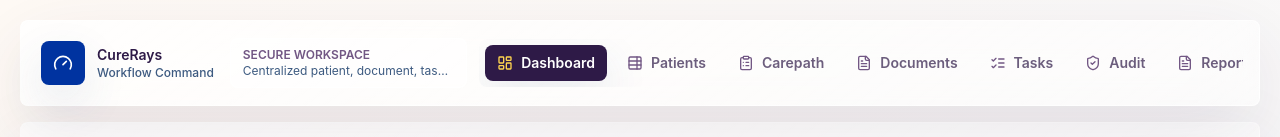
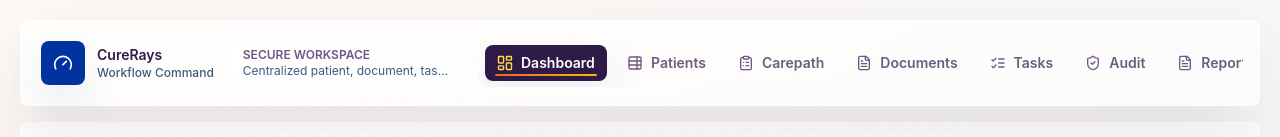
Before and after one commit to RastyFullStaxx/CureRays-CRMS, a Next.js app: page / in a window 1280 px wide. Shown: the top 137 px of the page. Built offline with nearby package versions, Linux system fonts and the light colour scheme.

Commit message:
reverted full UI

```diff
--- a/app/globals.css
+++ b/app/globals.css
@@ -48,6 +48,51 @@ input {
   backdrop-filter: blur(26px);
 }
 
+.page-transition {
+  animation: page-enter 420ms cubic-bezier(0.22, 1, 0.36, 1) both;
+  transform-origin: top center;
+}
+
+.nav-item {
+  position: relative;
+  isolation: isolate;
+  transition:
+    color 220ms ease,
+    background-color 220ms ease,
+    box-shadow 220ms ease,
+    transform 220ms ease;
+}
+
+.nav-item:hover {
+  transform: translateY(-1px);
+}
+
+.nav-item-active {
+  animation: nav-select 340ms cubic-bezier(0.22, 1, 0.36, 1) both;
+}
+
+.nav-item-active::after {
+  position: absolute;
+  right: 10px;
+  bottom: 5px;
+  left: 10px;
+  height: 2px;
+  border-radius: 999px;
+  background: linear-gradient(90deg, var(--orange), var(--amber));
+  content: "";
+  opacity: 0.95;
+}
+
+.nav-icon {
+  transition:
+    color 220ms ease,
+    transform 220ms ease;
+}
+
+.nav-item-active .nav-icon {
+  transform: scale(1.08);
+}
+
 .soft-border {
   border: 1px solid rgba(46, 26, 71, 0.08);
 }
@@ -70,3 +115,43 @@ input {
   background: rgba(114, 87, 132, 0.28);
   border-radius: 999px;
 }
+
+@keyframes page-enter {
+  from {
+    opacity: 0;
+    transform: translateY(10px) scale(0.996);
+    filter: blur(5px);
+  }
+
+  to {
+    opacity: 1;
+    transform: translateY(0) scale(1);
+    filter: blur(0);
+  }
+}
+
+@keyframes nav-select {
+  from {
+    transform: translateY(1px) scale(0.98);
+  }
+
+  to {
+    transform: translateY(0) scale(1);
+  }
+}
+
+@media (prefers-reduced-motion: reduce) {
+  *,
+  *::before,
+  *::after {
+    animation-duration: 1ms !important;
+    animation-iteration-count: 1 !important;
+    scroll-behavior: auto !important;
+    transition-duration: 1ms !important;
+  }
+
+  .page-transition,
+  .nav-item-active {
+    animation: none;
+  }
+}
--- a/components/app-shell.tsx
+++ b/components/app-shell.tsx
@@ -13,7 +13,9 @@ export function AppShell({ children }: { children: ReactNode }) {
       <div className="mx-auto flex max-w-[1900px] flex-col gap-4">
         <Sidebar pathname={pathname} />
         <Topbar />
-        <main className="min-w-0">{children}</main>
+        <main key={pathname} className="page-transition min-w-0">
+          {children}
+        </main>
       </div>
     </div>
   );
--- a/components/sidebar.tsx
+++ b/components/sidebar.tsx
@@ -75,14 +75,14 @@ export function Sidebar({ pathname }: { pathname: string }) {
                 key={item.href}
                 href={item.href}
                 className={cn(
-                  "flex min-w-fit items-center gap-2 rounded-lg px-3 py-2 text-xs font-semibold transition sm:text-sm",
+                  "nav-item flex min-w-fit items-center gap-2 rounded-lg px-3 py-2 text-xs font-semibold sm:text-sm",
                   active
-                    ? "bg-curerays-dark-plum text-white shadow-soft"
+                    ? "nav-item-active bg-curerays-dark-plum text-white shadow-soft"
                     : "text-curerays-dark-plum/70 hover:bg-white/72 hover:text-curerays-dark-plum"
                 )}
               >
                 <Icon
-                  className={cn("h-4 w-4 shrink-0", active ? "text-curerays-yellow" : "text-curerays-plum")}
+                  className={cn("nav-icon h-4 w-4 shrink-0", active ? "text-curerays-yellow" : "text-curerays-plum")}
                   aria-hidden="true"
                 />
                 {item.label}
```
